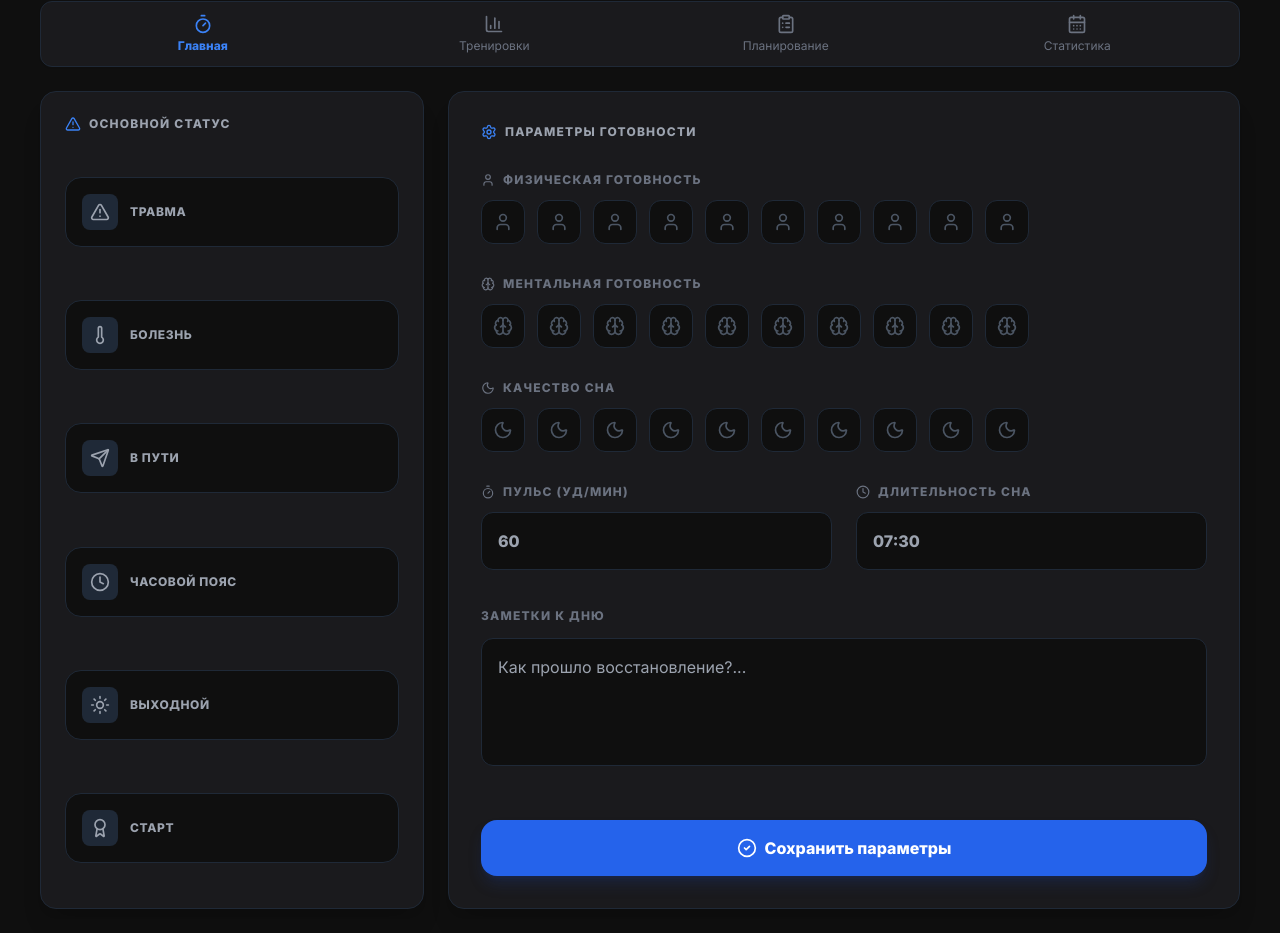
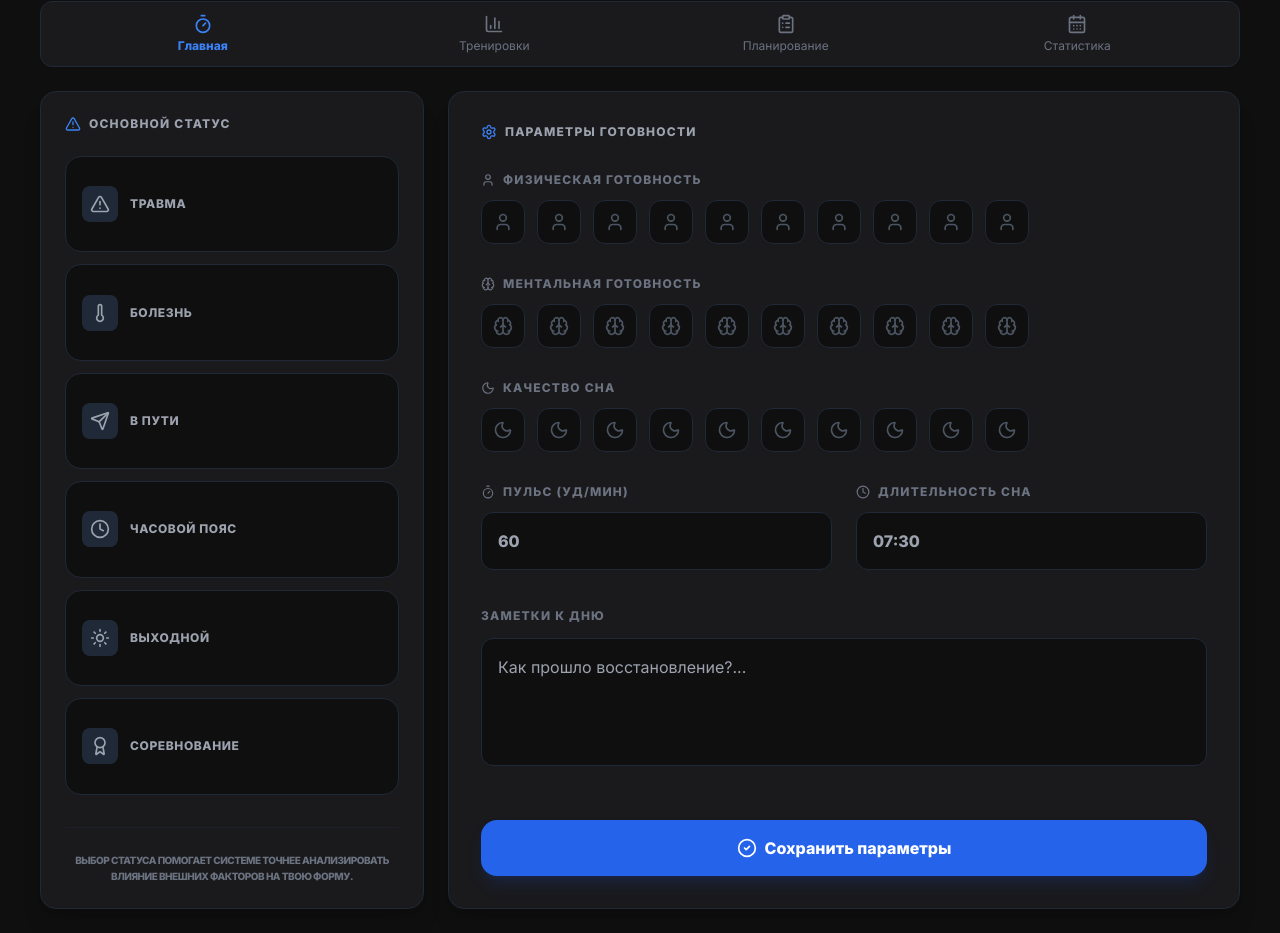
Before and after one commit to mbaliabin/dagbook-test, a React (Vite) app in the folder fasx-frontend/: page /daily in a window 1280 px wide. Shown: the part 95-1028 px from the top of the page. Built offline with nearby package versions, Linux system fonts and the light colour scheme; no server answers.

Commit message:
Доработка AccountPage.tsx 62

```diff
--- a/fasx-frontend/src/pages/DailyParameters.tsx
+++ b/fasx-frontend/src/pages/DailyParameters.tsx
@@ -177,7 +177,7 @@ export default function DailyParameters() {
           })}
         </div>
 
-        {/* СЕТКА С ВЫРАВНИВАНИЕМ ПО ВЫСОТЕ (items-stretch) */}
+        {/* СЕТКА С ВЫРАВНИВАНИЕМ ПО ВЫСОТЕ */}
         <div className="grid lg:grid-cols-3 gap-6 items-stretch">
 
           {/* СТАТУСЫ (Левая колонка) */}
@@ -187,13 +187,20 @@ export default function DailyParameters() {
                 <AlertTriangle size={16} className="text-blue-500" />
                 <h2 className="text-xs font-black uppercase tracking-widest">Основной статус</h2>
               </div>
-              <div className="grid grid-cols-1 gap-3 flex-grow text-center items-center">
+              <div className="grid grid-cols-1 gap-3 flex-grow">
                 <SingleSelectButton id="skadet" label="Травма" Icon={AlertTriangle} activeId={mainParam} onClick={setMainParam} activeColor="bg-red-600" />
                 <SingleSelectButton id="syk" label="Болезнь" Icon={Thermometer} activeId={mainParam} onClick={setMainParam} activeColor="bg-orange-600" />
                 <SingleSelectButton id="paReise" label="В пути" Icon={Send} activeId={mainParam} onClick={setMainParam} activeColor="bg-blue-600" />
                 <SingleSelectButton id="hoydedogn" label="Часовой пояс" Icon={Clock} activeId={mainParam} onClick={setMainParam} activeColor="bg-purple-600" />
                 <SingleSelectButton id="fridag" label="Выходной" Icon={Sun} activeId={mainParam} onClick={setMainParam} activeColor="bg-green-600" />
-                <SingleSelectButton id="konkurranse" label="Старт" Icon={Award} activeId={mainParam} onClick={setMainParam} activeColor="bg-yellow-600" />
+                <SingleSelectButton id="konkurranse" label="Соревнование" Icon={Award} activeId={mainParam} onClick={setMainParam} activeColor="bg-yellow-600" />
+              </div>
+
+              {/* ТА САМАЯ ПОДПИСЬ ДЛЯ БАЛАНСА И СМЫСЛА */}
+              <div className="mt-8 pt-6 border-t border-gray-800/50 hidden lg:block">
+                <p className="text-[10px] text-gray-500 leading-relaxed uppercase font-bold tracking-tighter text-center">
+                  Выбор статуса помогает системе точнее анализировать влияние внешних факторов на твою форму.
+                </p>
               </div>
             </div>
           </div>
```
